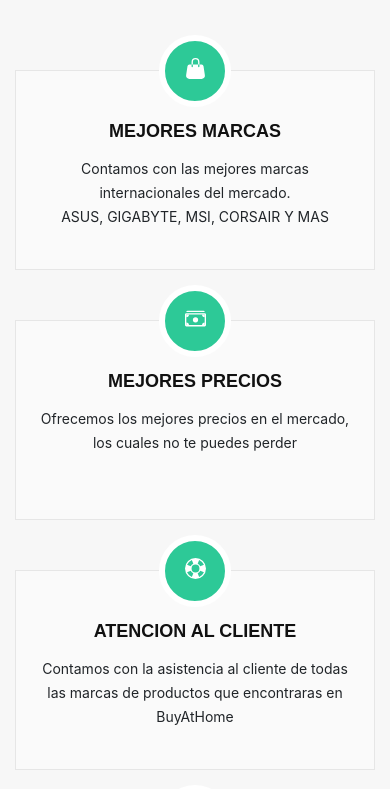
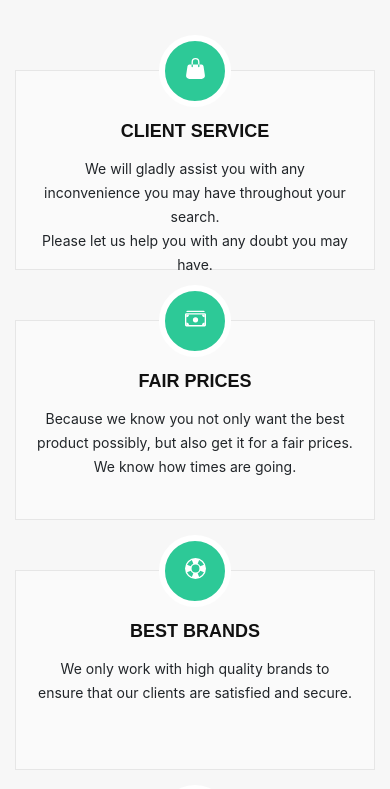
Before and after one commit to GaboLozaLucero/frontSoftware, an Angular app in the folder frontPC/: page /home in a window 390 px wide. Shown: the part 1780-2569 px from the top of the page. Built offline with nearby package versions, Linux system fonts and the light colour scheme.

Commit message:
more information replaced

```diff
--- a/frontPC/src/app/main-page/home/home.component.html
+++ b/frontPC/src/app/main-page/home/home.component.html
@@ -72,7 +72,7 @@
   <section id="services">
     <div class="container" data-aos="fade-up">
       <div class="section-header">
-        <h3 class="section-title">WE OFFER YOU</h3>
+        <h3 class="section-title" style="color: #200997">WE OFFER YOU</h3>
         <p class="section-description">
           BEST PRICES EVER! FIND ANYTHING YOU LIKE RIGHT HERE</p>
       </div>
@@ -84,9 +84,9 @@
                 <path d="M8 1a2 2 0 0 0-2 2v2H5V3a3 3 0 0 1 6 0v2h-1V3a2 2 0 0 0-2-2zM5 5H3.361a1.5 1.5 0 0 0-1.483 1.277L.85 13.13A2.5 2.5 0 0 0 3.322 16h9.356a2.5 2.5 0 0 0 2.472-2.87l-1.028-6.853A1.5 1.5 0 0 0 12.64 5H11v1.5a.5.5 0 0 1-1 0V5H6v1.5a.5.5 0 0 1-1 0V5z"/>
               </svg>
             </i></a></div>
-            <h4 class="title"><a>Mejores Marcas</a></h4>
+            <h4 class="title"><a>Client service</a></h4>
             <p class="description">
-              Contamos con las mejores marcas internacionales del mercado.<br> ASUS, GIGABYTE, MSI, CORSAIR Y MAS</p>
+              We will gladly assist you with any inconvenience you may have throughout your search.<br>Please let us help you with any doubt you may have.</p>
           </div>
         </div>
         <div class="col-lg-4 col-md-6" data-aos="zoom-in">
@@ -98,8 +98,8 @@
                 <path d="M13 5a2 2 0 0 0 2 2V5h-2zM3 5a2 2 0 0 1-2 2V5h2zm10 8a2 2 0 0 1 2-2v2h-2zM3 13a2 2 0 0 0-2-2v2h2zm7-4a2 2 0 1 1-4 0 2 2 0 0 1 4 0z"/>
               </svg>
             </i></a></div>
-            <h4 class="title"><a>Mejores Precios</a></h4>
-            <p class="description">Ofrecemos los mejores precios en el mercado, los cuales no te puedes perder</p>
+            <h4 class="title"><a>Fair prices</a></h4>
+            <p class="description">Because we know you not only want the best product possibly, but also get it for a fair prices. We know how times are going.</p>
           </div>
         </div>
         <div class="col-lg-4 col-md-6" data-aos="zoom-in">
@@ -109,8 +109,8 @@
                 <path fill-rule="evenodd" d="M14.43 10.772l-2.788-1.115a4.015 4.015 0 0 1-1.985 1.985l1.115 2.788a7.025 7.025 0 0 0 3.658-3.658zM5.228 14.43l1.115-2.788a4.015 4.015 0 0 1-1.985-1.985L1.57 10.772a7.025 7.025 0 0 0 3.658 3.658zm9.202-9.202a7.025 7.025 0 0 0-3.658-3.658L9.657 4.358a4.015 4.015 0 0 1 1.985 1.985l2.788-1.115zm-8.087-.87L5.228 1.57A7.025 7.025 0 0 0 1.57 5.228l2.788 1.115a4.015 4.015 0 0 1 1.985-1.985zM8 16A8 8 0 1 0 8 0a8 8 0 0 0 0 16zm0-5a3 3 0 1 0 0-6 3 3 0 0 0 0 6z"/>
               </svg>
             </i></a></div>
-            <h4 class="title"><a>Atencion al Cliente</a></h4>
-            <p class="description">Contamos con la asistencia al cliente de todas las marcas de productos que encontraras en BuyAtHome</p>
+            <h4 class="title"><a>Best Brands</a></h4>
+            <p class="description">We only work with high quality brands to ensure that our clients are satisfied and secure.</p>
           </div>
         </div>
 
@@ -158,7 +158,7 @@
     <div class="container">
       <div class="row" data-aos="zoom-in">
         <div class="col-lg-9 text-center text-lg-left">
-          <h3 class="cta-title">Unete a la familia BuyAtHome</h3>
+          <h3 class="cta-title" style="color: #200997">Unete a la familia BuyAtHome</h3>
           <p class="cta-text">
             Si aun no cuentas con una cuenta, no esperes mas. Podras acceder a la mejor tienda de articulos electronicos de La Paz, los mejores productos de las mejores marcas internacionales y la mejor atencion al cliente. </p>
         </div>
@@ -244,46 +244,6 @@
     </div>
   </section>
 
-  <section id="contact">
-    <div class="container">
-      <div class="section-header">
-        <h3 class="section-title">Contacto</h3>
-        <p class="section-description">
-          Puedes visitarnos en nuestra sucursal en Calacoto o contactarnos al siguiente numero o correo</p>
-      </div>
-    </div>
-
-    <iframe src="https://www.google.com/maps/embed?pb=!1m18!1m12!1m3!1d956.1792090634054!2d-68.07934357073597!3d-16.540387099286974!2m3!1f0!2f0!3f0!3m2!1i1024!2i768!4f13.1!3m3!1m2!1s0x915f213a76ce33b7%3A0xcdb0a61475a6ef6e!2sAv%20Montenegro%201483-1365%2C%20La%20Paz!5e0!3m2!1ses!2sbo!4v1608000422516!5m2!1ses!2sbo" width="100%" height="380" frameborder="0" style="border:0" allowfullscreen></iframe>
-    <div class="container mt-5">
-      <div class="row justify-content-center">
-
-        <div class="col-lg-3 col-md-4">
-
-          <div class="info">
-            <div>
-              <i class="fa fa-map-marker"></i>
-              <p>
-                1483 Av. Montenegro<br>La Paz, LP</p>
-            </div>
-
-            <div>
-              <i class="fa fa-envelope"></i>
-              <p>info@buyathome.com</p>
-            </div>
-
-            <div>
-              <i class="fa fa-phone"></i>
-              <p>+591 279 5548</p>
-            </div>
-          </div>
-
-        </div>
-
-      </div>
-
-    </div>
-  </section>
-
 </main>
 
 </body>
```
